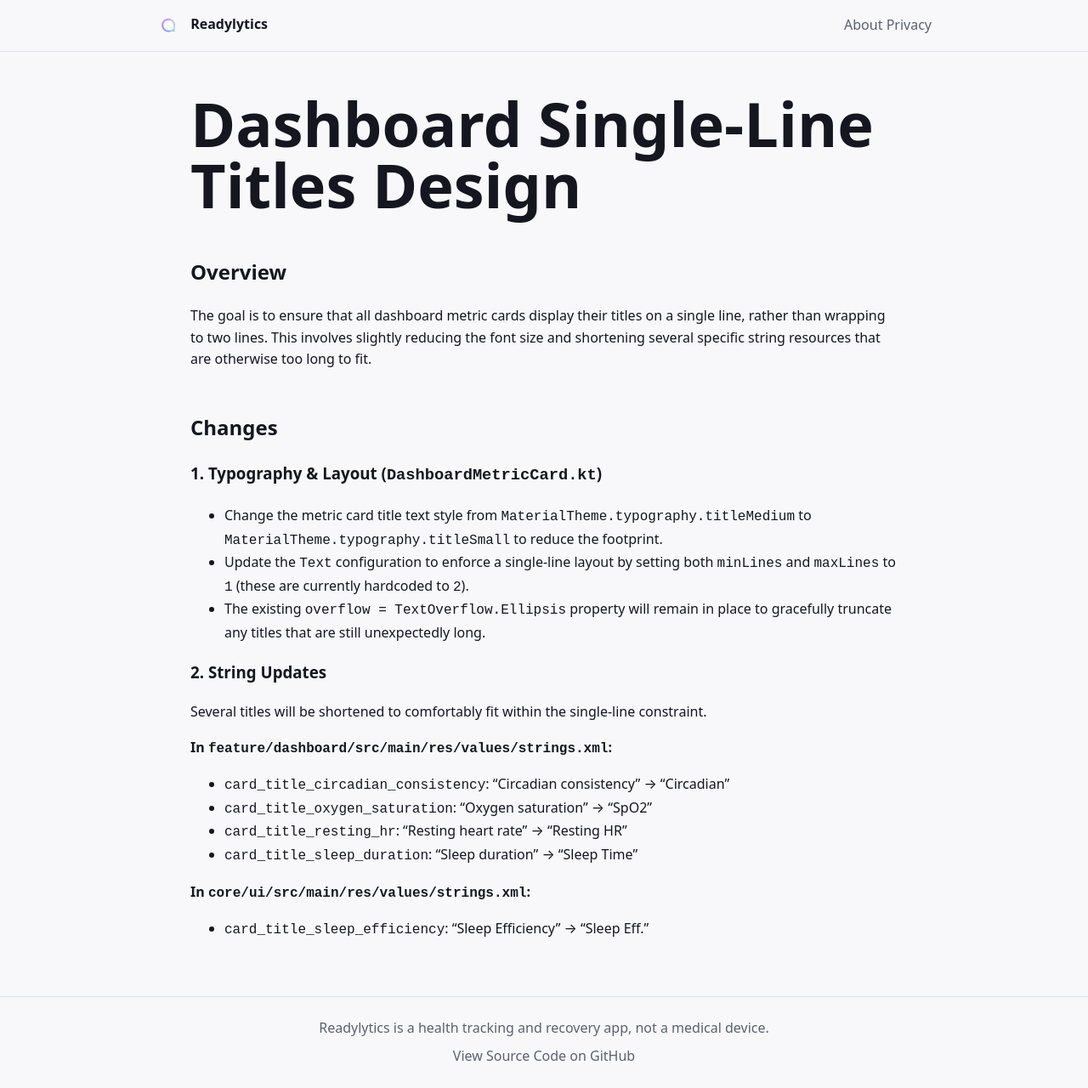
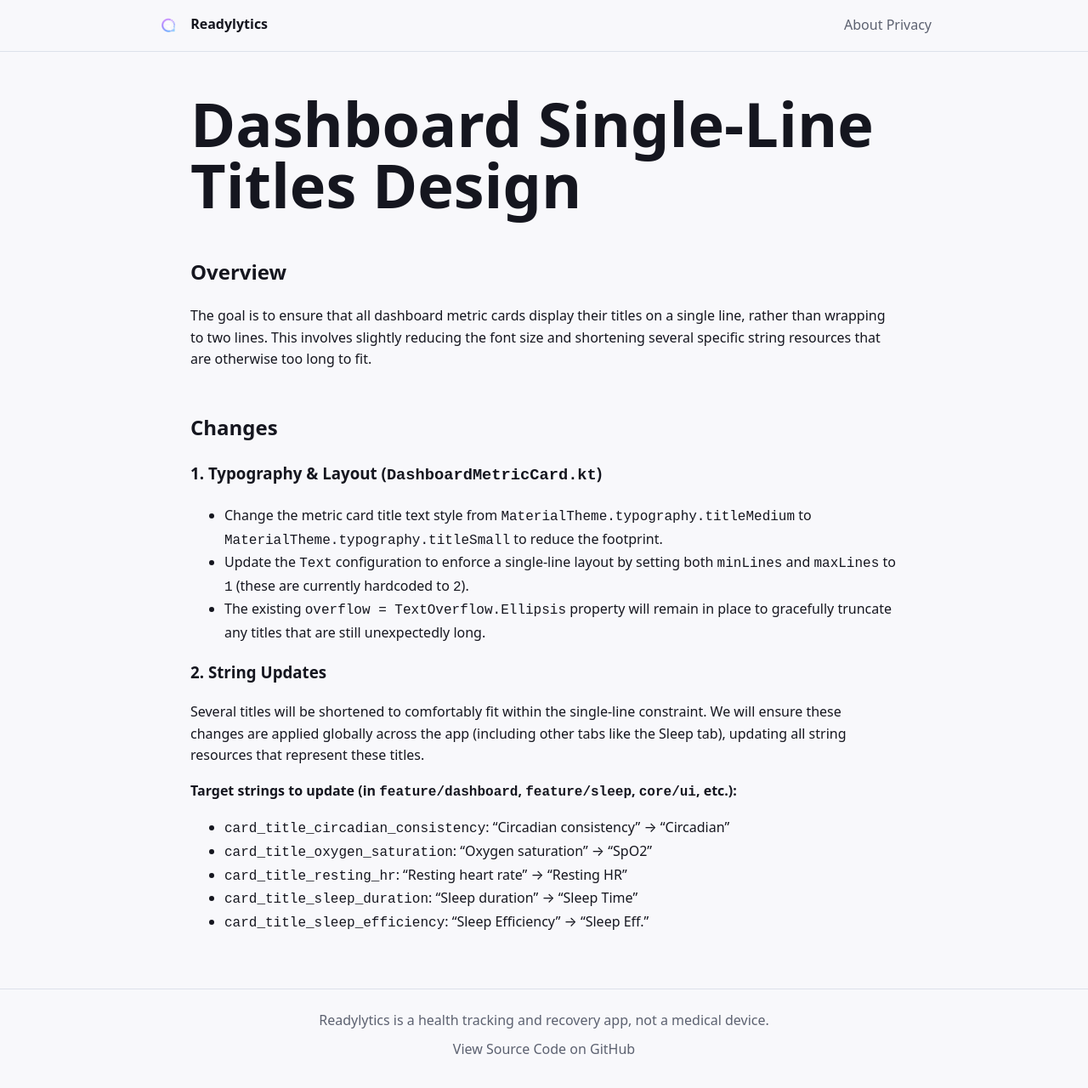
Before and after one commit to readylytics/Readylytics, a Jekyll site: the page built from docs/superpowers/specs/2026-08-04-dashboard-single-line-titles-design.md, in a window 1280 px wide. Shown: the whole page at 85% size. Built offline with Jekyll 4.4.1, drawn with Linux system fonts in a browser that asks for light colours; our own code applies the rules of GitHub Pages for plain Markdown files.

Commit message:
docs: update design spec to apply title shortening globally

```diff
--- a/docs/superpowers/specs/2026-08-04-dashboard-single-line-titles-design.md
+++ b/docs/superpowers/specs/2026-08-04-dashboard-single-line-titles-design.md
@@ -11,13 +11,11 @@ The goal is to ensure that all dashboard metric cards display their titles on a
 * The existing `overflow = TextOverflow.Ellipsis` property will remain in place to gracefully truncate any titles that are still unexpectedly long.
 
 ### 2. String Updates
-Several titles will be shortened to comfortably fit within the single-line constraint.
+Several titles will be shortened to comfortably fit within the single-line constraint. We will ensure these changes are applied globally across the app (including other tabs like the Sleep tab), updating all string resources that represent these titles.
 
-**In `feature/dashboard/src/main/res/values/strings.xml`:**
+**Target strings to update (in `feature/dashboard`, `feature/sleep`, `core/ui`, etc.):**
 * `card_title_circadian_consistency`: "Circadian consistency" → "Circadian"
 * `card_title_oxygen_saturation`: "Oxygen saturation" → "SpO2"
 * `card_title_resting_hr`: "Resting heart rate" → "Resting HR"
 * `card_title_sleep_duration`: "Sleep duration" → "Sleep Time"
-
-**In `core/ui/src/main/res/values/strings.xml`:**
 * `card_title_sleep_efficiency`: "Sleep Efficiency" → "Sleep Eff."
```
